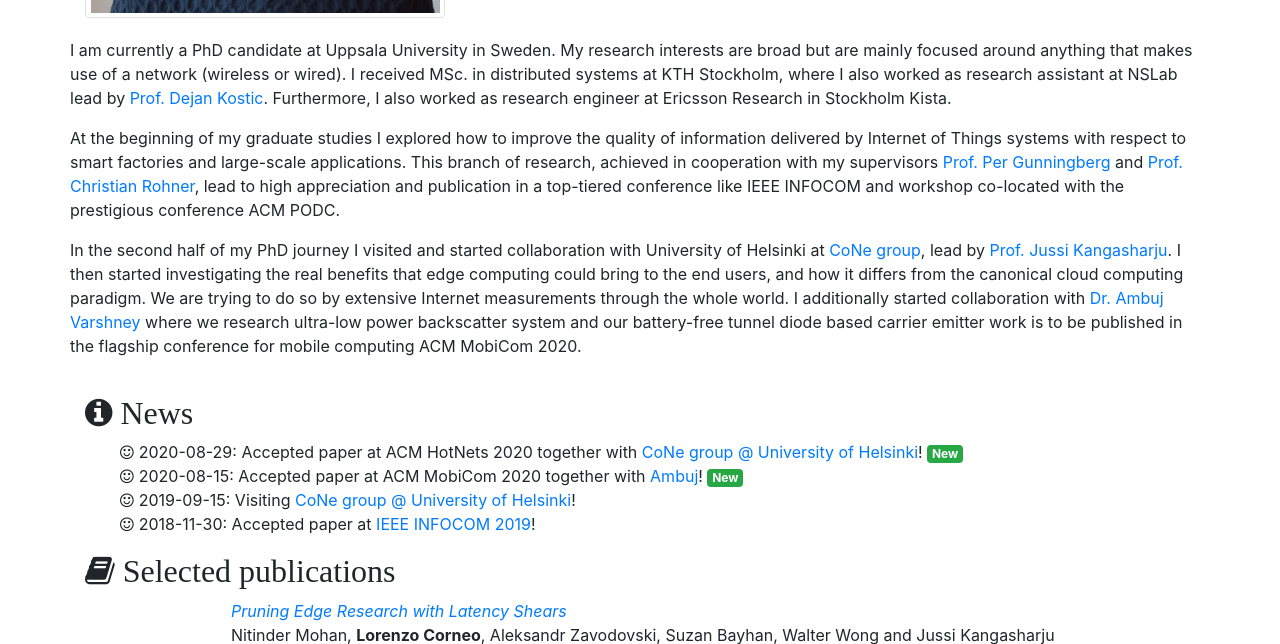
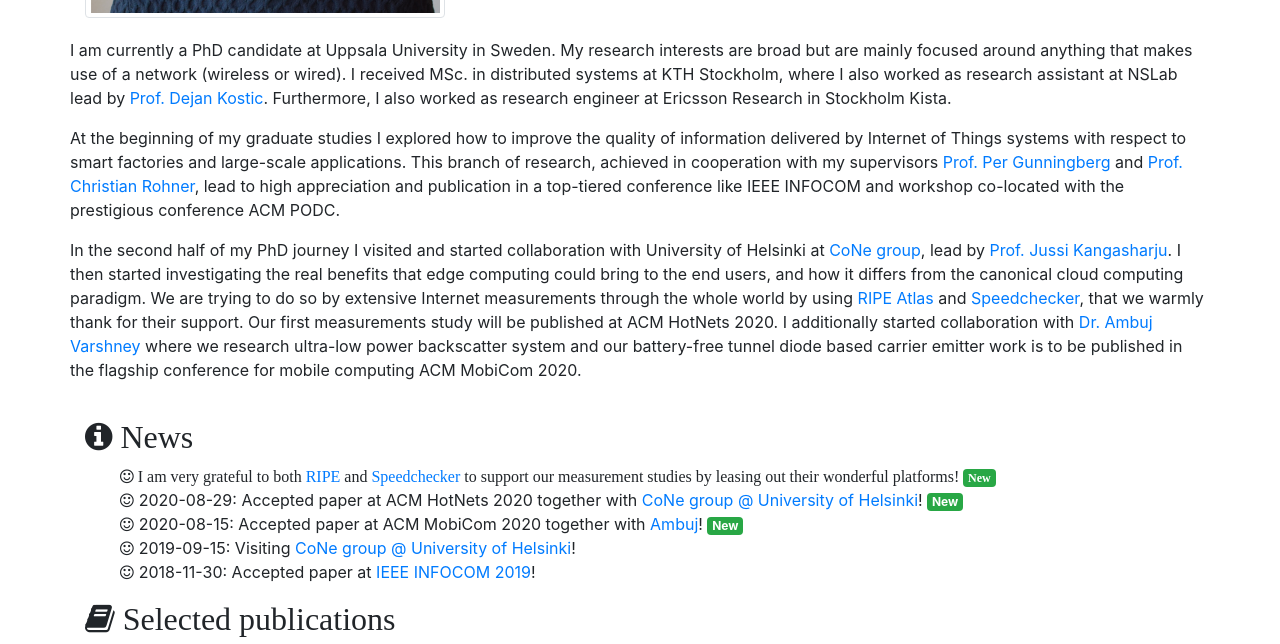
Before and after one commit to lorenzocorneo/lorenzocorneo.github.io, a plain HTML site: page index.html in a window 1280 px wide. Shown: the part 361-1005 px from the top of the page. Drawn offline with nearby package versions, Linux system fonts and the light colour scheme.

Commit message:
Ack to RIPE and Speedchecker

```diff
--- a/index.html
+++ b/index.html
@@ -90,13 +90,18 @@
             benefits that edge computing could bring to the end users,
             and how it differs from the canonical cloud computing
             paradigm. We are trying to do so by extensive Internet
-            measurements through the whole world. I additionally
-            started collaboration
-            with <a href="http://ambuj.se/">Dr. Ambuj Varshney</a>
-            where we research ultra-low power backscatter system and
-            our battery-free tunnel diode based carrier emitter work
-            is to be published in the flagship conference for mobile
-            computing ACM MobiCom 2020. </p>
+            measurements through the whole world by
+            using <a href="https://atlas.ripe.net/"
+            target="_blank">RIPE Atlas</a>
+            and <a href="https://www.speedchecker.com/"
+            target="_blank">Speedchecker</a>, that we warmly thank for
+            their support. Our first measurements study will be
+            published at ACM HotNets 2020. I additionally started
+            collaboration with <a href="http://ambuj.se/">Dr. Ambuj
+            Varshney</a> where we research ultra-low power backscatter
+            system and our battery-free tunnel diode based carrier
+            emitter work is to be published in the flagship conference
+            for mobile computing ACM MobiCom 2020. </p>
           </div>
         </div>
         <div class="container">
@@ -108,6 +113,14 @@
           <div class="row">
             <div class="col">
               <ul style="list-style: none;">
+                <li><span class="fa fa-smile-o list-icon"> I am very
+                grateful to both <a href="https://atlas.ripe.net/"
+                target="_blank">RIPE</a>
+                and <a href="https://www.speedchecker.com/"
+                target="_blank">Speedchecker</a> to support our
+                measurement studies by leasing out their wonderful
+                platforms! <span class="badge badge-success">
+                New</span></li>
                 <li><span class="fa fa-smile-o list-icon"></span>2020-08-29: Accepted paper at ACM HotNets 2020 together with <a href="https://www.helsinki.fi/en/researchgroups/collaborative-networking" target="_blank">CoNe group @ University of Helsinki</a>! <span class="badge badge-success"> New</span></li>
                 <li><span class="fa fa-smile-o list-icon"></span>2020-08-15: Accepted paper at ACM MobiCom 2020 together with <a href="http://www.ambuj.se" target="_blank">Ambuj</a>! <span class="badge badge-success"> New</span></li>
                 <li><span class="fa fa-smile-o list-icon"></span>2019-09-15: Visiting <a href="https://www.helsinki.fi/en/researchgroups/collaborative-networking" target="_blank">CoNe group @ University of Helsinki</a>!</li>
```
